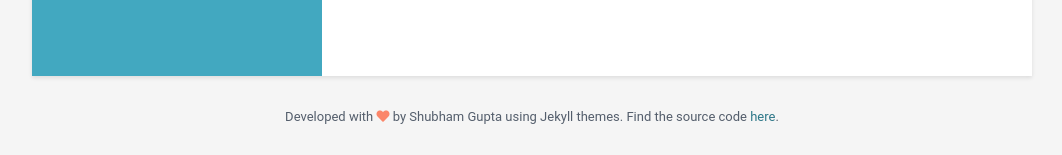
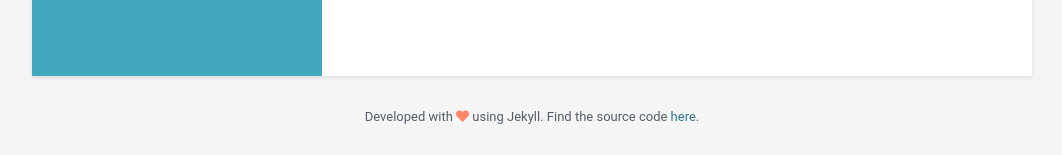
Before and after one commit to shubham08gupta/shubham08gupta.github.io, a Jekyll site: the page built from index.html, in a window 1280 px wide. Shown: the part 1889-2044 px from the top of the page, without its empty margins (108-1170 px from the left). Built offline with Jekyll 4.4.1, drawn with Linux system fonts in a browser that asks for light colours.

Commit message:
update footer

```diff
--- a/_data/data.yml
+++ b/_data/data.yml
@@ -192,4 +192,4 @@
         level: 80%
 
 footer: >
-    Developed with <i class="fas fa-heart"></i> by Shubham Gupta using Jekyll themes. Find the source code <a href="https://github.com/shubham08gupta/shubham08gupta.github.io">here</a>.
+    Developed with <i class="fas fa-heart"></i> using Jekyll. Find the source code <a href="https://github.com/shubham08gupta/shubham08gupta.github.io">here</a>.
```
